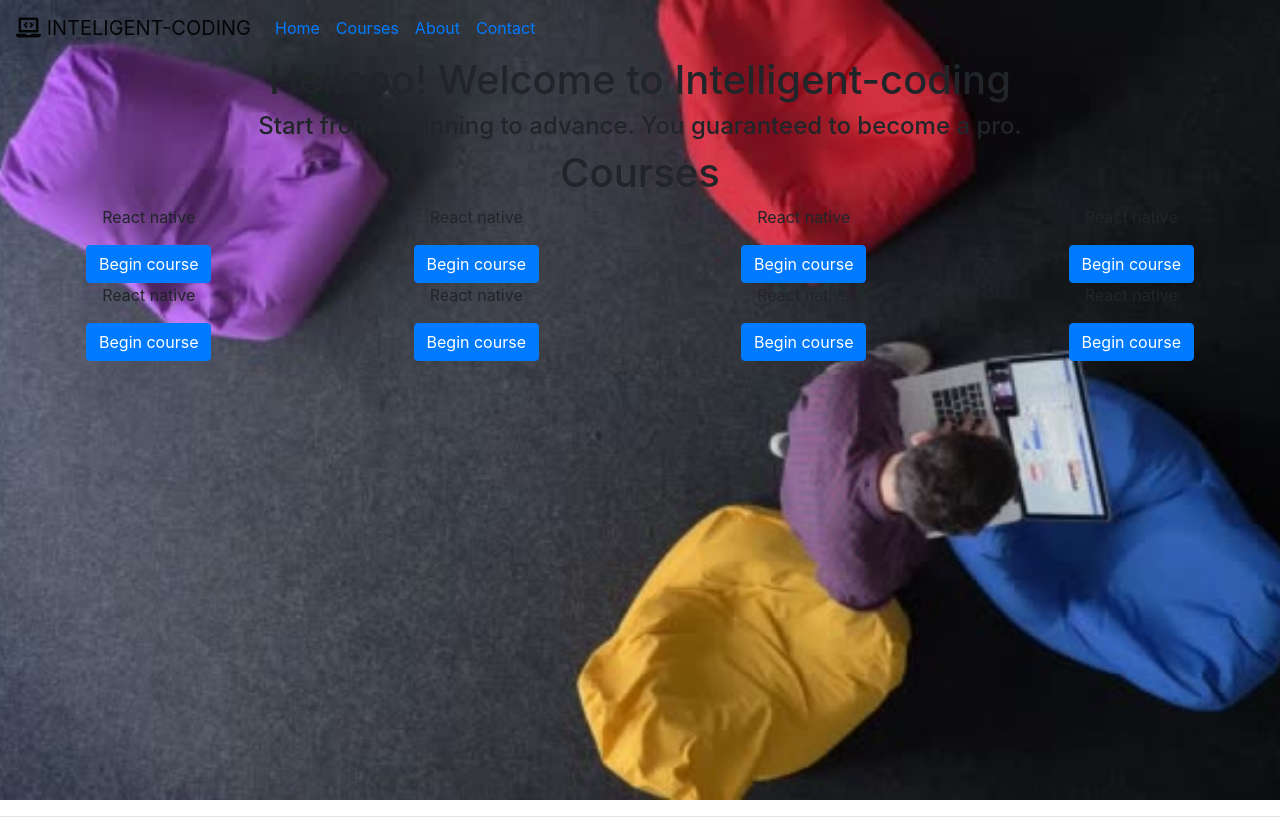
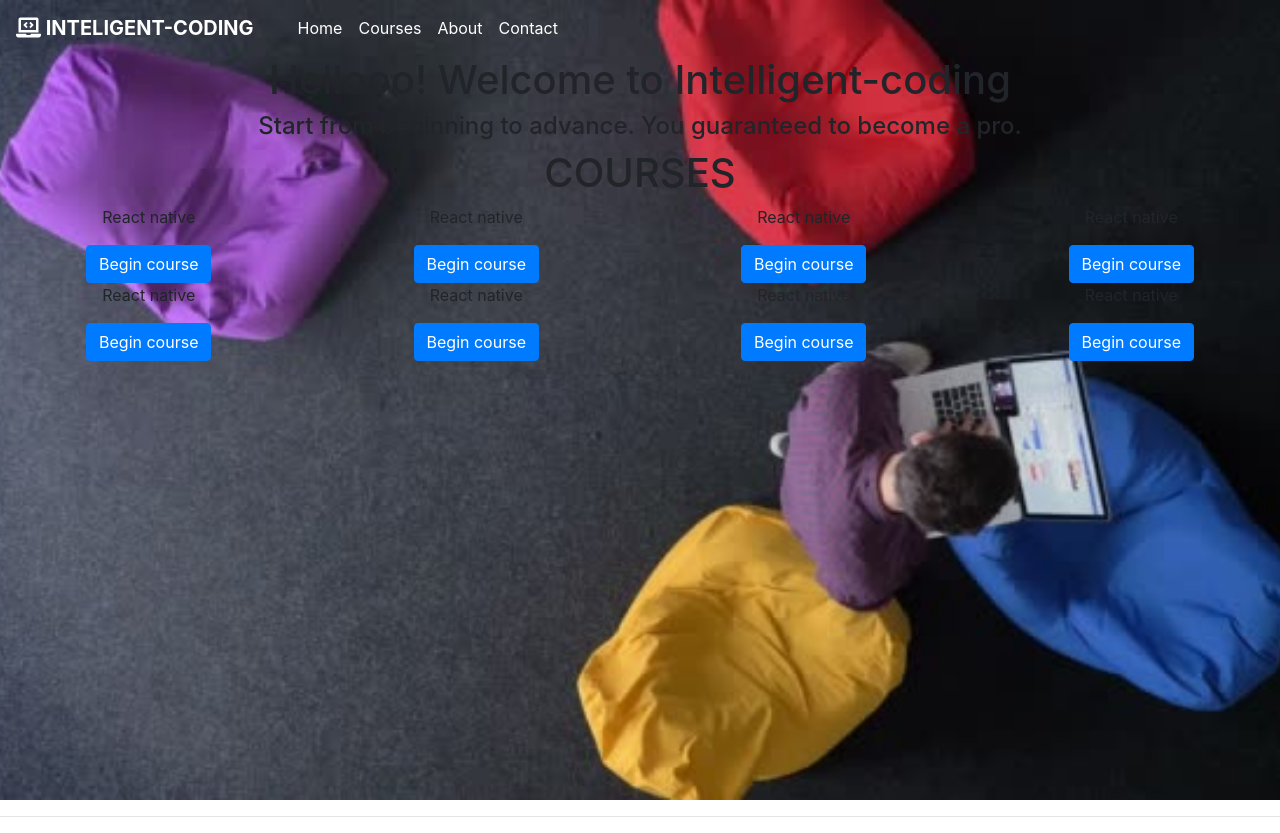
Before and after one commit to YakubuAmidu/Intelligentcoding, a React (Create React App) app: page / in a window 1280 px wide. Built offline with nearby package versions, Linux system fonts and the light colour scheme.

Commit message:
Commiting changes

```diff
--- a/src/components/App.css
+++ b/src/components/App.css
@@ -1,3 +1,15 @@
+.Link {
+  color: #fff;
+}
+
+.Link-tailor {
+  font-weight: bold;
+  margin-right: 20px;
+}
+
+.Link-header {
+}
+
 .HomeScreen_section {
   text-align: center;
   height: 100vh;
--- a/src/components/Header.js
+++ b/src/components/Header.js
@@ -7,7 +7,7 @@ class Header extends Component {
     return (
       <Navbar expand="sm">
         <Navbar.Brand href="#home">
-          <div className="Link Link_tailor">
+          <div className="Link Link-tailor">
             <i class="fas fa-laptop-code"></i> INTELIGENT-CODING
           </div>
         </Navbar.Brand>
@@ -15,22 +15,22 @@ class Header extends Component {
         <Navbar.Collapse id="basic-navbar-nav">
           <Nav className="mr-auto">
             <Nav.Link href="#home">
-              <Link to="/#" className="Link Link_header">
+              <Link to="/#" className="Link Link-header">
                 Home
               </Link>
             </Nav.Link>
             <Nav.Link href="#home">
-              <Link to="/CoursesScreen" className="Link Link_header">
+              <Link to="/CoursesScreen" className="Link Link-header">
                 Courses
               </Link>
             </Nav.Link>
             <Nav.Link href="#home">
-              <Link to="/ServicesScreen" className="Link Link_header">
+              <Link to="/ServicesScreen" className="Link Link-header">
                 About
               </Link>
             </Nav.Link>
             <Nav.Link href="#home">
-              <Link to="/BlogScreen" className="Link Link_header">
+              <Link to="/BlogScreen" className="Link Link-header">
                 Contact
               </Link>
             </Nav.Link>
--- a/src/screens/HomeScreen.js
+++ b/src/screens/HomeScreen.js
@@ -15,7 +15,7 @@ const HomeScreen = () => {
       </div>
 
       <div>
-        <h1 className="Header-course">Courses</h1>
+        <h1 className="Header-course">COURSES</h1>
         <Row>
           <Col>
             <div className="Skills">
```
